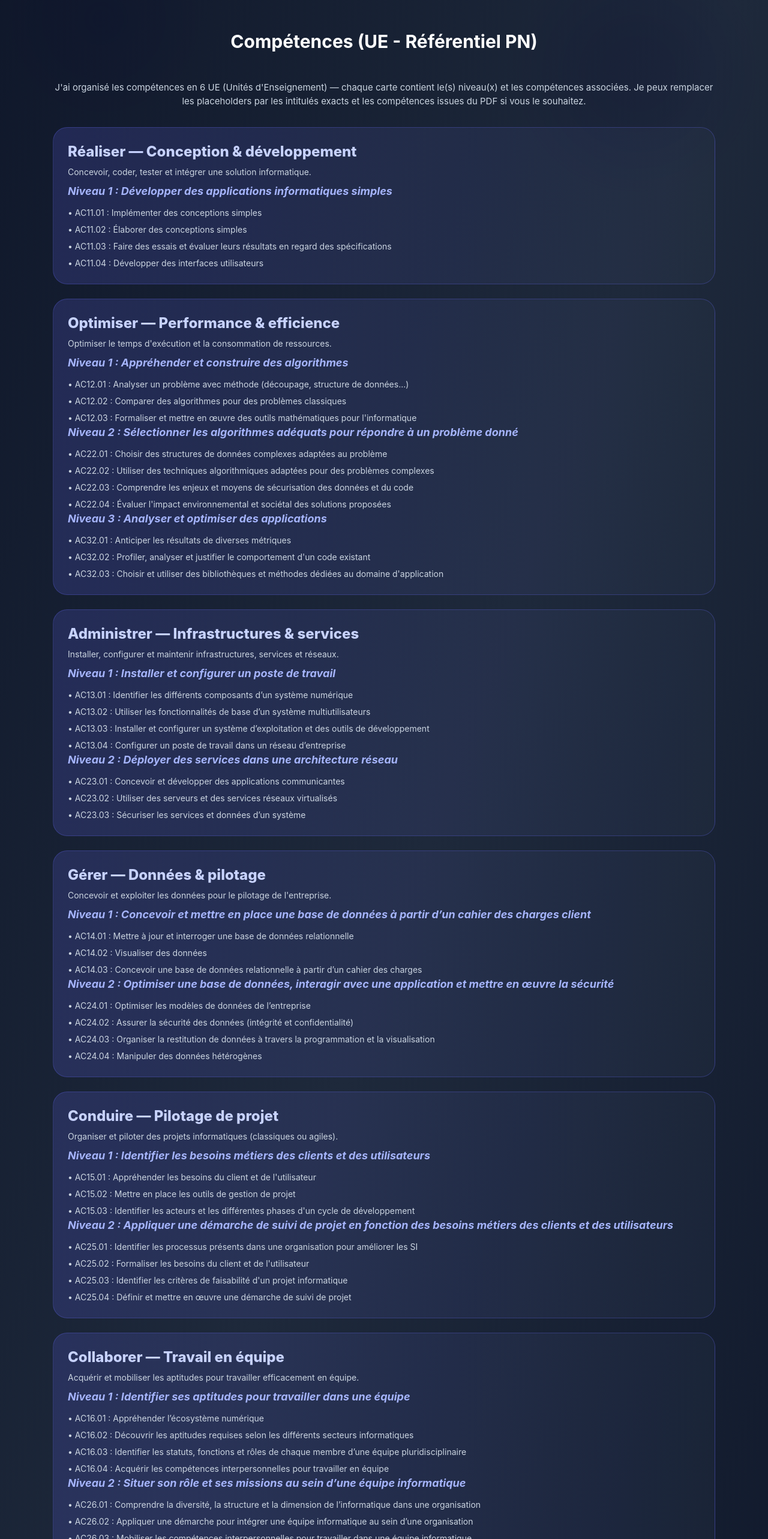
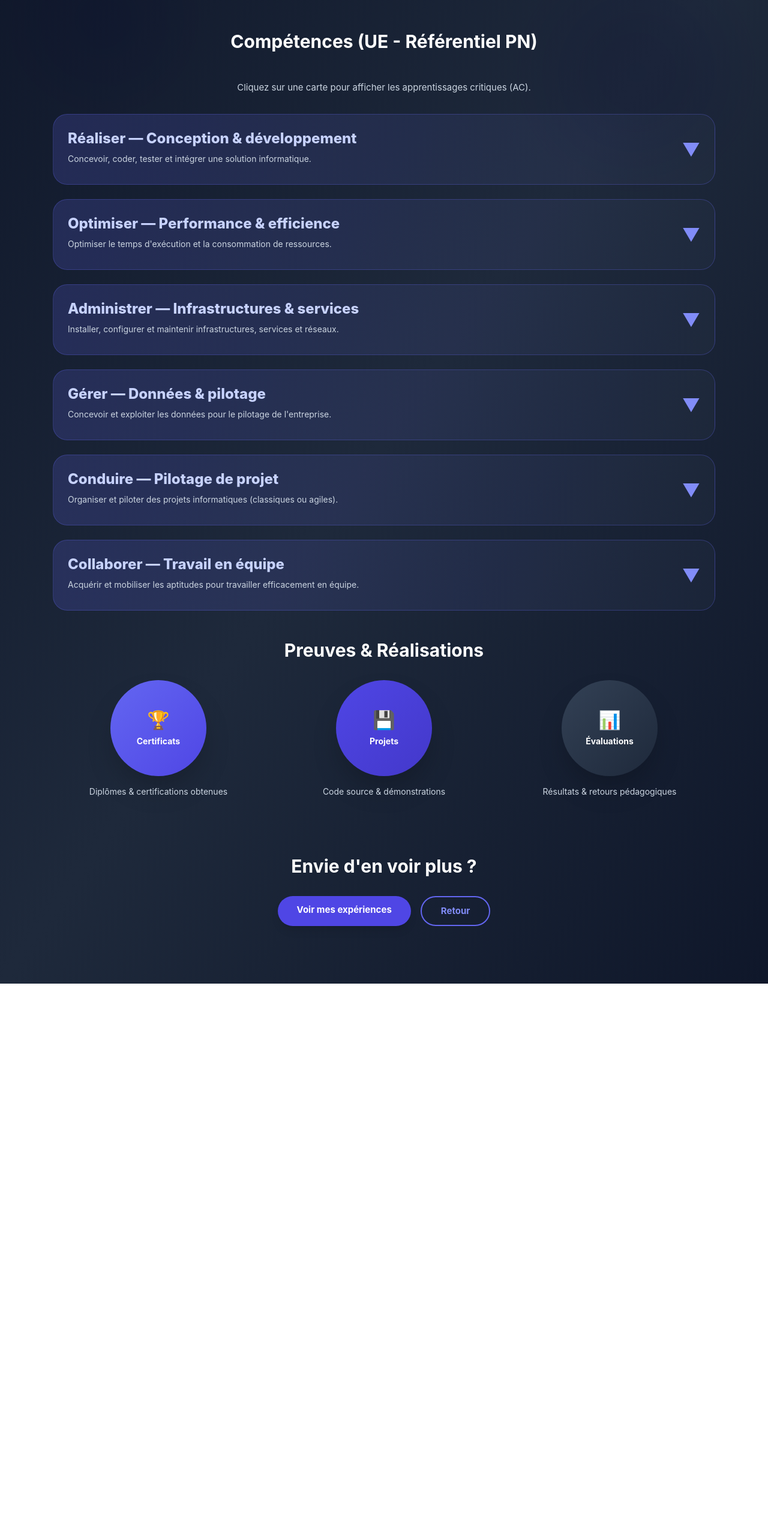
Before and after one commit to ethann-ol/ethann-ol.github.io, a Vue app in the folder e-portefolio/: page /competences in a window 1280 px wide. Shown: the part 234-2800 px from the top of the page at 60% size. After the commit the page ends 1874 px from the top, so only its background shows below. Built offline with nearby package versions, Linux system fonts and the light colour scheme.

Commit message:
système d'accordéon pour carte UE

```diff
--- a/e-portefolio/src/pages/Competences.vue
+++ b/e-portefolio/src/pages/Competences.vue
@@ -1,4 +1,11 @@
 <script setup>
+import { ref } from 'vue'
+
+const expandedUE = ref(null)
+
+const toggleUE = (ueId) => {
+  expandedUE.value = expandedUE.value === ueId ? null : ueId
+}
 </script>
 
 <template>
@@ -10,7 +17,6 @@
       <header class="pt-12 pb-8 max-w-6xl mx-auto px-6 flex flex-col items-center">
         <h1 class="text-4xl font-bold text-white mb-2">Mes Compétences</h1>
         <p class="text-indigo-300 text-lg mb-4">Compétences acquises durant le BUT Informatique — Parcours A (Semestre 5)</p>
-        <!-- Lien de retour retiré, navigation globale dans le header -->
       </header>
 
       <main class="max-w-6xl mx-auto px-6 py-12">
@@ -18,13 +24,24 @@
         <section class="mb-12">
           <h2 class="text-3xl font-bold text-white mb-12 text-center">Compétences (UE - Référentiel PN)</h2>
 
-          <p class="text-slate-300 text-center mb-8">J'ai organisé les compétences en 6 UE (Unités d'Enseignement) — chaque carte contient le(s) niveau(x) et les compétences associées. Je peux remplacer les placeholders par les intitulés exacts et les compétences issues du PDF si vous le souhaitez.</p>
+          <p class="text-slate-300 text-center mb-8">Cliquez sur une carte pour afficher les apprentissages critiques (AC).</p>
 
           <div class="grid grid-cols-1 gap-6">
             <!-- UE 1 - Réaliser -->
-            <div class="bg-gradient-to-r from-indigo-500/20 to-slate-700/20 rounded-3xl p-6 border border-indigo-500/30">
+            <div
+              class="bg-gradient-to-r from-indigo-500/20 to-slate-700/20 rounded-3xl p-6 border border-indigo-500/30 cursor-pointer hover:border-indigo-400 transition-all"
+              @click="toggleUE('ue1')"
+            >
+              <div class="flex items-center justify-between">
+                <div class="flex-1">
                   <h3 class="text-2xl font-extrabold text-indigo-200 mb-2">Réaliser — Conception & développement</h3>
                   <p class="text-slate-300 text-sm mb-2">Concevoir, coder, tester et intégrer une solution informatique.</p>
+                </div>
+                <div class="text-3xl text-indigo-400 transition-transform" :style="{ transform: expandedUE === 'ue1' ? 'rotate(180deg)' : 'rotate(0deg)' }">
+                  ▼
+                </div>
+              </div>
+              <div v-if="expandedUE === 'ue1'" class="mt-4 pt-4 border-t border-indigo-500/30">
                 <p class="text-indigo-300 text-lg mb-3 italic font-bold">Niveau 1 : Développer des applications informatiques simples</p>
                 <ul class="text-slate-300 text-sm space-y-2">
                   <li>• AC11.01 : Implémenter des conceptions simples</li>
@@ -32,82 +49,143 @@
                   <li>• AC11.03 : Faire des essais et évaluer leurs résultats en regard des spécifications</li>
                   <li>• AC11.04 : Développer des interfaces utilisateurs</li>
                 </ul>
+                <p class="text-indigo-300 text-lg mb-3 italic font-bold mt-4">Niveau 2 : Partir des exigences et aller jusqu'à une application complète</p>
+                <ul class="text-slate-300 text-sm space-y-2">
+                  <li>• AC21.01 : Élaborer et implémenter les spécifications fonctionnelles et non fonctionnelles à partir des exigences</li>
+                  <li>• AC21.02 : Appliquer des principes d'accessibilité et d'ergonomie</li>
+                  <li>• AC21.03 : Adopter de bonnes pratiques de conception et de programmation</li>
+                  <li>• AC21.04 : Vérifier et valider la qualité de l'application par les tests</li>
+                </ul>
+                <p class="text-indigo-300 text-lg mb-3 italic font-bold mt-4">Niveau 3 : Adapter des applications sur un ensemble de supports (embarqué, web, mobile, IoT...)</p>
+                <ul class="text-slate-300 text-sm space-y-2">
+                  <li>• AC31.01 : Choisir et implémenter les architectures adaptées</li>
+                  <li>• AC31.02 : Faire évoluer une application existante</li>
+                  <li>• AC31.03 : Intégrer des solutions dans un environnement de production</li>
+                </ul>
+              </div>
             </div>
 
             <!-- UE 2 - Optimiser -->
-            <div class="bg-gradient-to-r from-indigo-500/20 to-slate-700/20 rounded-3xl p-6 border border-indigo-500/30">
+            <div
+              class="bg-gradient-to-r from-indigo-500/20 to-slate-700/20 rounded-3xl p-6 border border-indigo-500/30 cursor-pointer hover:border-indigo-400 transition-all"
+              @click="toggleUE('ue2')"
+            >
+              <div class="flex items-center justify-between">
+                <div class="flex-1">
                   <h3 class="text-2xl font-extrabold text-indigo-200 mb-2">Optimiser — Performance & efficience</h3>
                   <p class="text-slate-300 text-sm mb-2">Optimiser le temps d'exécution et la consommation de ressources.</p>
+                </div>
+                <div class="text-3xl text-indigo-400 transition-transform" :style="{ transform: expandedUE === 'ue2' ? 'rotate(180deg)' : 'rotate(0deg)' }">
+                  ▼
+                </div>
+              </div>
+              <div v-if="expandedUE === 'ue2'" class="mt-4 pt-4 border-t border-indigo-500/30">
                 <p class="text-indigo-300 text-lg mb-3 italic font-bold">Niveau 1 : Appréhender et construire des algorithmes</p>
                 <ul class="text-slate-300 text-sm space-y-2">
                   <li>• AC12.01 : Analyser un problème avec méthode (découpage, structure de données...)</li>
                   <li>• AC12.02 : Comparer des algorithmes pour des problèmes classiques</li>
                   <li>• AC12.03 : Formaliser et mettre en œuvre des outils mathématiques pour l'informatique</li>
                 </ul>
-              <p class="text-indigo-300 text-lg mb-3 italic font-bold">Niveau 2 : Sélectionner les algorithmes adéquats pour répondre à un problème donné</p>
+                <p class="text-indigo-300 text-lg mb-3 italic font-bold mt-4">Niveau 2 : Sélectionner les algorithmes adéquats pour répondre à un problème donné</p>
                 <ul class="text-slate-300 text-sm space-y-2">
                   <li>• AC22.01 : Choisir des structures de données complexes adaptées au problème</li>
                   <li>• AC22.02 : Utiliser des techniques algorithmiques adaptées pour des problèmes complexes</li>
                   <li>• AC22.03 : Comprendre les enjeux et moyens de sécurisation des données et du code</li>
                   <li>• AC22.04 : Évaluer l'impact environnemental et sociétal des solutions proposées</li>
                 </ul>
-              <p class="text-indigo-300 text-lg mb-3 italic font-bold">Niveau 3 : Analyser et optimiser des applications</p>
+                <p class="text-indigo-300 text-lg mb-3 italic font-bold mt-4">Niveau 3 : Analyser et optimiser des applications</p>
                 <ul class="text-slate-300 text-sm space-y-2">
                   <li>• AC32.01 : Anticiper les résultats de diverses métriques</li>
                   <li>• AC32.02 : Profiler, analyser et justifier le comportement d'un code existant</li>
                   <li>• AC32.03 : Choisir et utiliser des bibliothèques et méthodes dédiées au domaine d'application</li>
                 </ul>
               </div>
+            </div>
 
             <!-- UE 3 - Administrer -->
-            <div class="bg-gradient-to-r from-indigo-500/20 to-slate-700/20 rounded-3xl p-6 border border-indigo-500/30">
+            <div
+              class="bg-gradient-to-r from-indigo-500/20 to-slate-700/20 rounded-3xl p-6 border border-indigo-500/30 cursor-pointer hover:border-indigo-400 transition-all"
+              @click="toggleUE('ue3')"
+            >
+              <div class="flex items-center justify-between">
+                <div class="flex-1">
                   <h3 class="text-2xl font-extrabold text-indigo-200 mb-2">Administrer — Infrastructures & services</h3>
                   <p class="text-slate-300 text-sm mb-2">Installer, configurer et maintenir infrastructures, services et réseaux.</p>
+                </div>
+                <div class="text-3xl text-indigo-400 transition-transform" :style="{ transform: expandedUE === 'ue3' ? 'rotate(180deg)' : 'rotate(0deg)' }">
+                  ▼
+                </div>
+              </div>
+              <div v-if="expandedUE === 'ue3'" class="mt-4 pt-4 border-t border-indigo-500/30">
                 <p class="text-indigo-300 text-lg mb-3 italic font-bold">Niveau 1 : Installer et configurer un poste de travail</p>
                 <ul class="text-slate-300 text-sm space-y-2">
-                <li>• AC13.01 : Identifier les différents composants d’un système numérique</li>
-                <li>• AC13.02 : Utiliser les fonctionnalités de base d’un système multiutilisateurs</li>
-                <li>• AC13.03 : Installer et configurer un système d’exploitation et des outils de développement</li>
-                <li>• AC13.04 : Configurer un poste de travail dans un réseau d’entreprise</li>
+                  <li>• AC13.01 : Identifier les différents composants d'un système numérique</li>
+                  <li>• AC13.02 : Utiliser les fonctionnalités de base d'un système multiutilisateurs</li>
+                  <li>• AC13.03 : Installer et configurer un système d'exploitation et des outils de développement</li>
+                  <li>• AC13.04 : Configurer un poste de travail dans un réseau d'entreprise</li>
                 </ul>
-              <p class="text-indigo-300 text-lg mb-3 italic font-bold">Niveau 2 : Déployer des services dans une architecture réseau</p>
+                <p class="text-indigo-300 text-lg mb-3 italic font-bold mt-4">Niveau 2 : Déployer des services dans une architecture réseau</p>
                 <ul class="text-slate-300 text-sm space-y-2">
                   <li>• AC23.01 : Concevoir et développer des applications communicantes</li>
                   <li>• AC23.02 : Utiliser des serveurs et des services réseaux virtualisés</li>
-                <li>• AC23.03 : Sécuriser les services et données d’un système</li>
+                  <li>• AC23.03 : Sécuriser les services et données d'un système</li>
                 </ul>
+              </div>
             </div>
 
             <!-- UE 4 - Gérer -->
-            <div class="bg-gradient-to-r from-indigo-500/20 to-slate-700/20 rounded-3xl p-6 border border-indigo-500/30">
+            <div
+              class="bg-gradient-to-r from-indigo-500/20 to-slate-700/20 rounded-3xl p-6 border border-indigo-500/30 cursor-pointer hover:border-indigo-400 transition-all"
+              @click="toggleUE('ue4')"
+            >
+              <div class="flex items-center justify-between">
+                <div class="flex-1">
                   <h3 class="text-2xl font-extrabold text-indigo-200 mb-2">Gérer — Données & pilotage</h3>
                   <p class="text-slate-300 text-sm mb-2">Concevoir et exploiter les données pour le pilotage de l'entreprise.</p>
-              <p class="text-indigo-300 text-lg mb-3 italic font-bold">Niveau 1 : Concevoir et mettre en place une base de données à partir d’un cahier des charges client</p>
+                </div>
+                <div class="text-3xl text-indigo-400 transition-transform" :style="{ transform: expandedUE === 'ue4' ? 'rotate(180deg)' : 'rotate(0deg)' }">
+                  ▼
+                </div>
+              </div>
+              <div v-if="expandedUE === 'ue4'" class="mt-4 pt-4 border-t border-indigo-500/30">
+                <p class="text-indigo-300 text-lg mb-3 italic font-bold">Niveau 1 : Concevoir et mettre en place une base de données à partir d'un cahier des charges client</p>
                 <ul class="text-slate-300 text-sm space-y-2">
                   <li>• AC14.01 : Mettre à jour et interroger une base de données relationnelle</li>
                   <li>• AC14.02 : Visualiser des données</li>
-                <li>• AC14.03 : Concevoir une base de données relationnelle à partir d’un cahier des charges</li>
+                  <li>• AC14.03 : Concevoir une base de données relationnelle à partir d'un cahier des charges</li>
                 </ul>
-              <p class="text-indigo-300 text-lg mb-3 italic font-bold">Niveau 2 : Optimiser une base de données, interagir avec une application et mettre en œuvre la sécurité</p>
+                <p class="text-indigo-300 text-lg mb-3 italic font-bold mt-4">Niveau 2 : Optimiser une base de données, interagir avec une application et mettre en œuvre la sécurité</p>
                 <ul class="text-slate-300 text-sm space-y-2">
-                <li>• AC24.01 : Optimiser les modèles de données de l’entreprise</li>
+                  <li>• AC24.01 : Optimiser les modèles de données de l'entreprise</li>
                   <li>• AC24.02 : Assurer la sécurité des données (intégrité et confidentialité)</li>
                   <li>• AC24.03 : Organiser la restitution de données à travers la programmation et la visualisation</li>
                   <li>• AC24.04 : Manipuler des données hétérogènes</li>
                 </ul>
               </div>
+            </div>
 
             <!-- UE 5 - Conduire -->
-            <div class="bg-gradient-to-r from-indigo-500/20 to-slate-700/20 rounded-3xl p-6 border border-indigo-500/30">
+            <div
+              class="bg-gradient-to-r from-indigo-500/20 to-slate-700/20 rounded-3xl p-6 border border-indigo-500/30 cursor-pointer hover:border-indigo-400 transition-all"
+              @click="toggleUE('ue5')"
+            >
+              <div class="flex items-center justify-between">
+                <div class="flex-1">
                   <h3 class="text-2xl font-extrabold text-indigo-200 mb-2">Conduire — Pilotage de projet</h3>
                   <p class="text-slate-300 text-sm mb-2">Organiser et piloter des projets informatiques (classiques ou agiles).</p>
+                </div>
+                <div class="text-3xl text-indigo-400 transition-transform" :style="{ transform: expandedUE === 'ue5' ? 'rotate(180deg)' : 'rotate(0deg)' }">
+                  ▼
+                </div>
+              </div>
+              <div v-if="expandedUE === 'ue5'" class="mt-4 pt-4 border-t border-indigo-500/30">
                 <p class="text-indigo-300 text-lg mb-3 italic font-bold">Niveau 1 : Identifier les besoins métiers des clients et des utilisateurs</p>
                 <ul class="text-slate-300 text-sm space-y-2">
                   <li>• AC15.01 : Appréhender les besoins du client et de l'utilisateur</li>
                   <li>• AC15.02 : Mettre en place les outils de gestion de projet</li>
                   <li>• AC15.03 : Identifier les acteurs et les différentes phases d'un cycle de développement</li>
                 </ul>
-              <p class="text-indigo-300 text-lg mb-3 italic font-bold">Niveau 2 : Appliquer une démarche de suivi de projet en fonction des besoins métiers des clients et des utilisateurs</p>
+                <p class="text-indigo-300 text-lg mb-3 italic font-bold mt-4">Niveau 2 : Appliquer une démarche de suivi de projet en fonction des besoins métiers des clients et des utilisateurs</p>
                 <ul class="text-slate-300 text-sm space-y-2">
                   <li>• AC25.01 : Identifier les processus présents dans une organisation pour améliorer les SI</li>
                   <li>• AC25.02 : Formaliser les besoins du client et de l'utilisateur</li>
@@ -115,32 +193,45 @@
                   <li>• AC25.04 : Définir et mettre en œuvre une démarche de suivi de projet</li>
                 </ul>
               </div>
+            </div>
 
             <!-- UE 6 - Collaborer -->
-            <div class="bg-gradient-to-r from-indigo-500/20 to-slate-700/20 rounded-3xl p-6 border border-indigo-500/30">
+            <div
+              class="bg-gradient-to-r from-indigo-500/20 to-slate-700/20 rounded-3xl p-6 border border-indigo-500/30 cursor-pointer hover:border-indigo-400 transition-all"
+              @click="toggleUE('ue6')"
+            >
+              <div class="flex items-center justify-between">
+                <div class="flex-1">
                   <h3 class="text-2xl font-extrabold text-indigo-200 mb-2">Collaborer — Travail en équipe</h3>
                   <p class="text-slate-300 text-sm mb-2">Acquérir et mobiliser les aptitudes pour travailler efficacement en équipe.</p>
+                </div>
+                <div class="text-3xl text-indigo-400 transition-transform" :style="{ transform: expandedUE === 'ue6' ? 'rotate(180deg)' : 'rotate(0deg)' }">
+                  ▼
+                </div>
+              </div>
+              <div v-if="expandedUE === 'ue6'" class="mt-4 pt-4 border-t border-indigo-500/30">
                 <p class="text-indigo-300 text-lg mb-3 italic font-bold">Niveau 1 : Identifier ses aptitudes pour travailler dans une équipe</p>
                 <ul class="text-slate-300 text-sm space-y-2">
-                <li>• AC16.01 : Appréhender l’écosystème numérique</li>
+                  <li>• AC16.01 : Appréhender l'écosystème numérique</li>
                   <li>• AC16.02 : Découvrir les aptitudes requises selon les différents secteurs informatiques</li>
-                <li>• AC16.03 : Identifier les statuts, fonctions et rôles de chaque membre d’une équipe pluridisciplinaire</li>
+                  <li>• AC16.03 : Identifier les statuts, fonctions et rôles de chaque membre d'une équipe pluridisciplinaire</li>
                   <li>• AC16.04 : Acquérir les compétences interpersonnelles pour travailler en équipe</li>
                 </ul>
-              <p class="text-indigo-300 text-lg mb-3 italic font-bold">Niveau 2 : Situer son rôle et ses missions au sein d’une équipe informatique</p>
+                <p class="text-indigo-300 text-lg mb-3 italic font-bold mt-4">Niveau 2 : Situer son rôle et ses missions au sein d'une équipe informatique</p>
                 <ul class="text-slate-300 text-sm space-y-2">
-                <li>• AC26.01 : Comprendre la diversité, la structure et la dimension de l’informatique dans une organisation</li>
-                <li>• AC26.02 : Appliquer une démarche pour intégrer une équipe informatique au sein d’une organisation</li>
+                  <li>• AC26.01 : Comprendre la diversité, la structure et la dimension de l'informatique dans une organisation</li>
+                  <li>• AC26.02 : Appliquer une démarche pour intégrer une équipe informatique au sein d'une organisation</li>
                   <li>• AC26.03 : Mobiliser les compétences interpersonnelles pour travailler dans une équipe informatique</li>
                   <li>• AC26.04 : Rendre compte de son activité professionnelle</li>
                 </ul>
-              <p class="text-indigo-300 text-lg mb-3 italic font-bold">Niveau 3 : Manager une équipe informatique</p>
+                <p class="text-indigo-300 text-lg mb-3 italic font-bold mt-4">Niveau 3 : Manager une équipe informatique</p>
                 <ul class="text-slate-300 text-sm space-y-2">
                   <li>• AC36.01 : Organiser et partager une veille technologique et informationnelle</li>
-                <li>• AC36.02 : Identifier les enjeux de l’économie de l’innovation numérique</li>
-                <li>• AC36.03 : Guider la conduite du changement informatique au sein d’une organisation</li>
+                  <li>• AC36.02 : Identifier les enjeux de l'économie de l'innovation numérique</li>
+                  <li>• AC36.03 : Guider la conduite du changement informatique au sein d'une organisation</li>
                   <li>• AC36.04 : Accompagner le management de projet informatique</li>
                 </ul>
+              </div>
             </div>
           </div>
         </section>
--- a/e-portefolio/src/pages/SoftSkills.vue
+++ b/e-portefolio/src/pages/SoftSkills.vue
@@ -189,7 +189,7 @@
           <h2 class="text-3xl font-bold text-white mb-8">Vous me semblez être une bonne correspondance ?</h2>
           <div class="flex gap-4 justify-center flex-wrap">
             <router-link to="/" class="px-8 py-3 bg-indigo-600 hover:bg-indigo-700 text-white font-bold rounded-full transition-all duration-300 hover:scale-105 shadow-lg">
-              Voir mes Compétences Techniques
+              À propos de moi
             </router-link>
             <a href="#" class="px-8 py-3 border-2 border-indigo-500 text-indigo-400 hover:bg-indigo-500/10 font-bold rounded-full transition-all duration-300">
               Me Contacter
```
Lines whose indentation alone changed are shown as unchanged.
